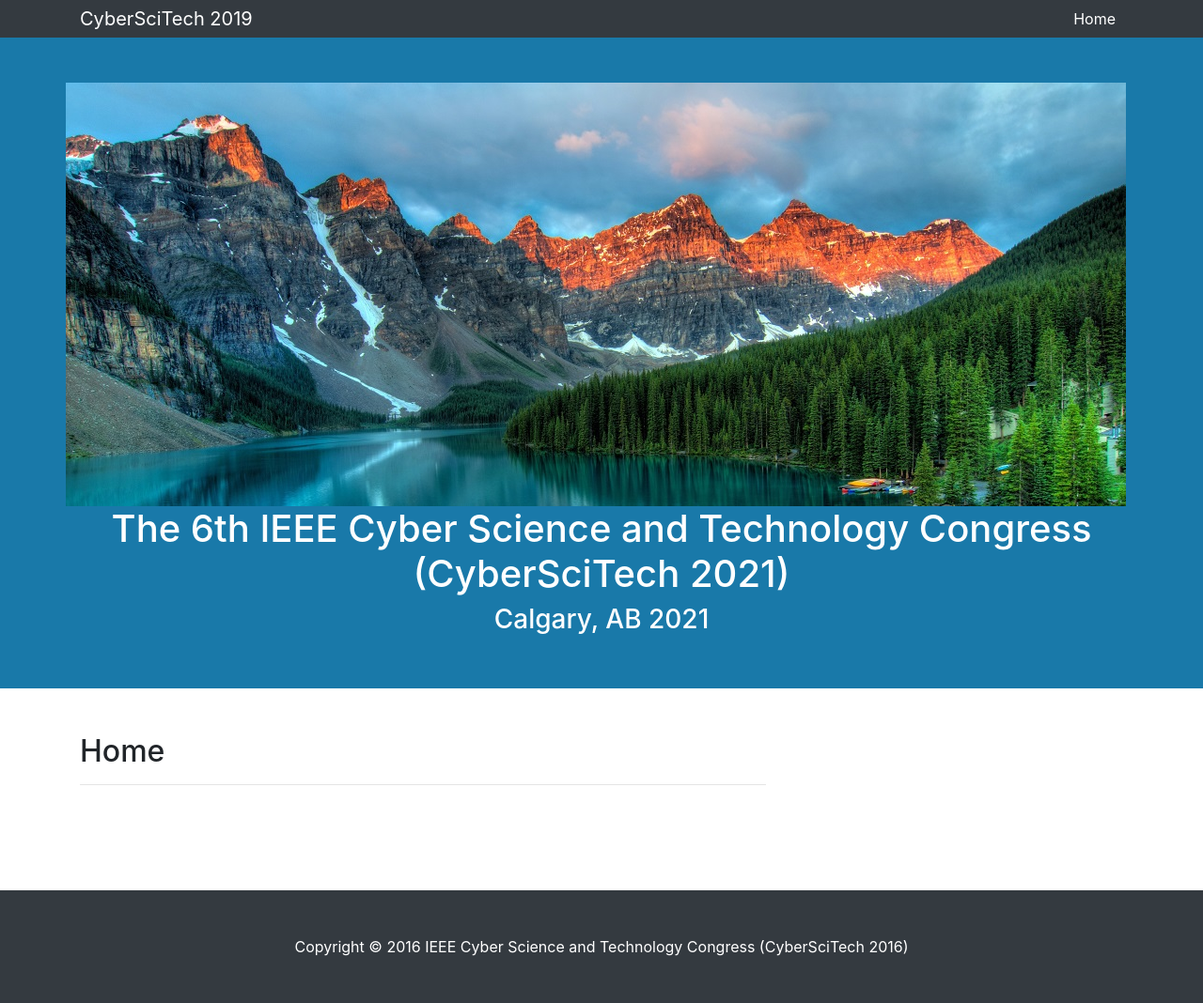
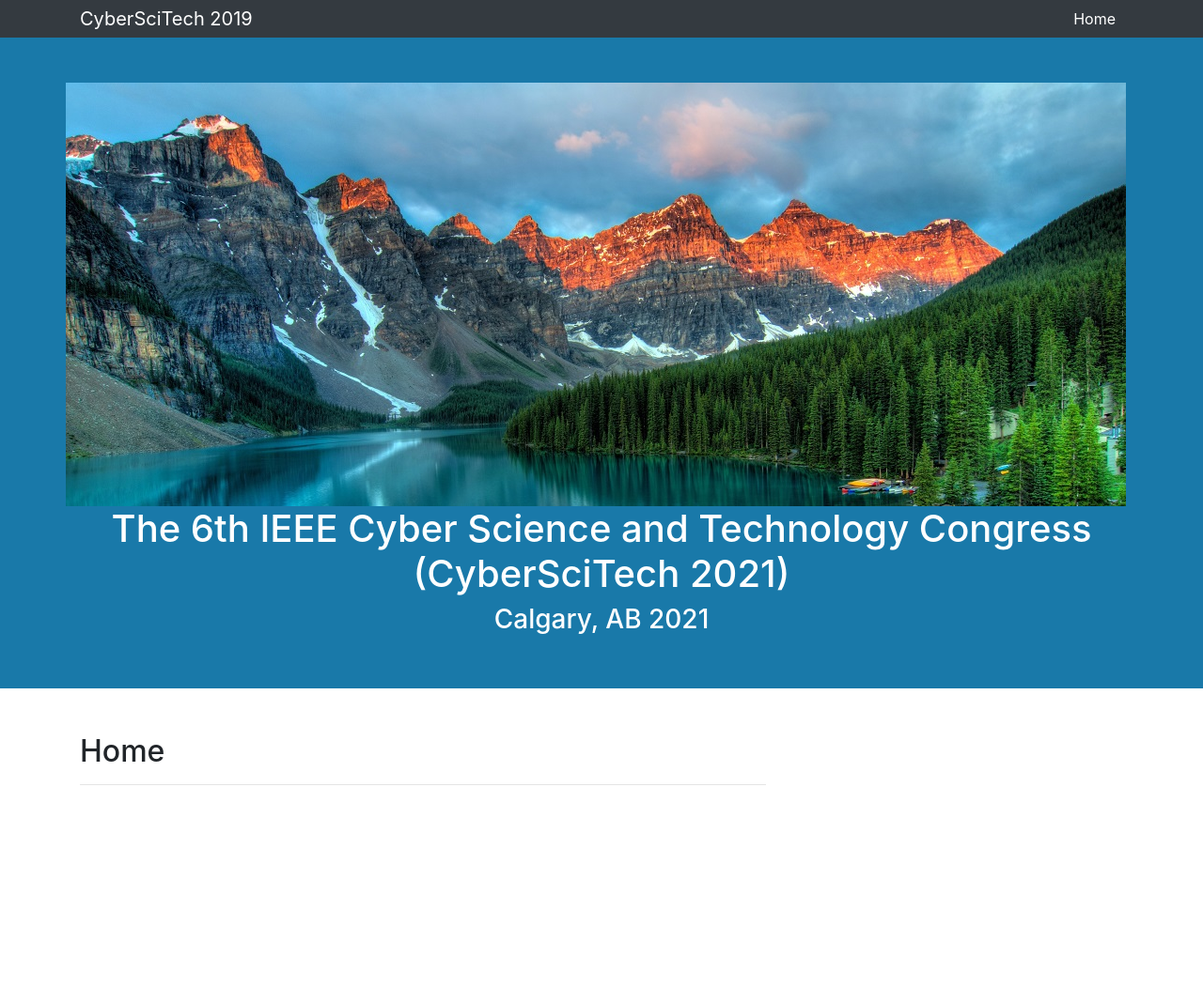
Before and after one commit to kstauff/2021, a Jekyll site: the page built from index.html, in a window 1280 px wide. Shown: the whole page at 94% size. Built offline with Jekyll 4.4.1, drawn with Linux system fonts in a browser that asks for light colours.

Commit message:
Update footer.html

```diff
--- a/_includes/footer.html
+++ b/_includes/footer.html
@@ -1,4 +1,4 @@
-<footer class="py-5 bg-dark">
+<footer class="py-5">
   <div class="container" style="background=#1B365D">
     <p class="m-0 text-center text-white">
       Copyright &copy; 2016 IEEE Cyber Science and Technology Congress (CyberSciTech 2016)
```
